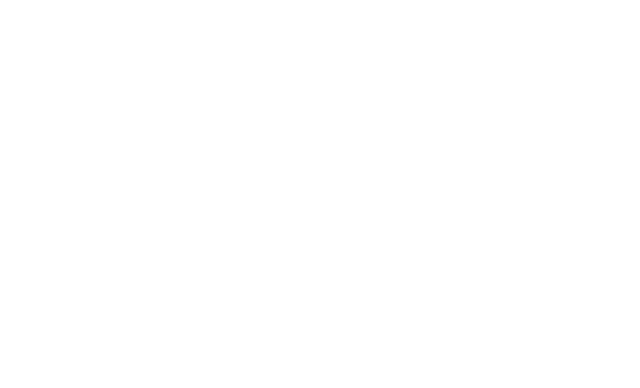
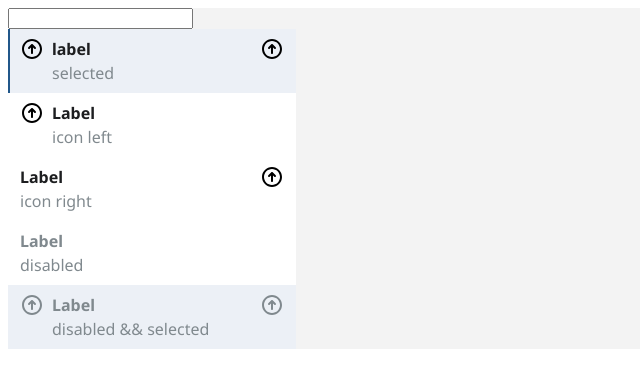
Before and after one commit to CasoGiuseppe/Portos-components-library, a Vue app: page / in a window 1280 px wide. Shown: the top 388 px of the page, without its empty margins (0-640 px from the left). Built offline with nearby package versions, Linux system fonts and the light colour scheme.

Commit message:
(base-list): #12714 refactor as other CR terms

```diff
--- a/src/App.vue
+++ b/src/App.vue
@@ -1,5 +1,8 @@
 <template>
-  <section></section>
+  <section>
+    <BaseListViewer />
+  </section>
 </template>
-
-<script setup lang="ts"></script>
+<script setup lang="ts">
+import BaseListViewer from './components/base/base-list/BaseListViewer.vue'
+</script>
--- a/src/components/base/base-list/BaseList.scss
+++ b/src/components/base/base-list/BaseList.scss
@@ -9,6 +9,11 @@
     background-color: var(--color-neutral-10, #fff);
     display: flex;
     position: relative;
+    justify-content: space-between;
+
+    &-center {
+      width: 100%;
+    }
 
     &-selected {
       background-color: var(--primary-color-10, #ecf0f6);
@@ -34,6 +39,12 @@
         display: none;
       }
     }
+    &:focus {
+      box-shadow:
+        0px 0px 0px 2px rgba(255, 255, 255, 1),
+        0px 0px 0px 6px rgba(189, 32, 203, 1);
+      margin: 6px 0;
+    }
     &:hover {
       &-disabled {
         * {
@@ -52,13 +63,6 @@
       }
     }
 
-    &-left {
-      flex-direction: row;
-    }
-    &-right {
-      flex-direction: row-reverse;
-    }
-
     &-label {
       &_item {
         @include text-body-m--bold;
--- a/src/components/base/base-list/BaseList.vue
+++ b/src/components/base/base-list/BaseList.vue
@@ -1,22 +1,26 @@
 <template>
+  <input type="text" value="" />
   <ul class="base-list">
     <li
       :class="[
         'base-list--item',
         `${item.selected ? 'base-list--item-selected' : ''}`,
-        `${item.disabled ? 'base-list--item-disabled' : ''}`,
-        `${item.icon ? `base-list--item-${item.icon.position}` : ''}`
+        `${item.disabled ? 'base-list--item-disabled' : ''}`
       ]"
       v-for="item in items"
       :key="item.id"
+      @click="selectItem(item)"
     >
-      <div v-if="item.icon">
+      <div v-if="item.icon && item.icon.left" class="base-list--item-left">
+        <Suspense>
           <BaseIcon
-          :name="item.icon.name"
-          :type="item.icon.type"
+            :name="item.icon.left.name"
+            :type="item.icon.left.type"
             :disabled="item.disabled"
           ></BaseIcon>
+        </Suspense>
       </div>
+      <div class="base-list--item-center">
         <div class="base-list--item-label">
           <div class="base-list--item-label_item" :class="{ disabled: item.disabled }">
             <slot :property="item.label" name="label"></slot>
@@ -24,6 +28,16 @@
           <div class="base-list--item-label_subitem" :class="{ disabled: item.disabled }">
             <slot :property="item.secondLabel" name="secondLabel"></slot>
           </div>
+        </div>
+      </div>
+      <div v-if="item.icon && item.icon.right" class="base-list--item-right">
+        <Suspense>
+          <BaseIcon
+            :name="item.icon.right.name"
+            :type="item.icon.right.type"
+            :disabled="item.disabled"
+          ></BaseIcon>
+        </Suspense>
       </div>
     </li>
   </ul>
@@ -41,6 +55,14 @@
     items: () => []
   }
 )
+
+// emits
+const customEmits = defineEmits(['selected'])
+const selectItem = (item: IListComponent) => {
+  if (!item.disabled) {
+    customEmits('selected', item)
+  }
+}
 </script>
 
 <style lang="scss" src="./BaseList.scss"></style>
--- a/src/components/base/base-list/BaseListViewer.vue
+++ b/src/components/base/base-list/BaseListViewer.vue
@@ -18,14 +18,43 @@
   {
     id: 1,
     label: 'label',
-    secondLabel: 'second label here',
-    icon: { type: Types.ARROW, name: 'IconArrowCircleUp', position: 'left' },
+    secondLabel: 'selected',
+    icon: {
+      left: { type: Types.ARROW, name: 'IconArrowCircleUp' },
+      right: { type: Types.ARROW, name: 'IconArrowCircleUp' }
+    },
     selected: true
   },
-  { id: 2, label: 'Label', secondLabel: 'Second label here', selected: false },
-  { id: 3, label: 'Label', secondLabel: 'Second label here', selected: false },
-  { id: 4, label: 'Label', secondLabel: 'Second label here', selected: false, disabled: true },
-  { id: 5, label: 'Label', secondLabel: 'Second Label disabled', selected: true, disabled: true }
+  {
+    id: 2,
+    label: 'Label',
+    secondLabel: 'icon left',
+    icon: {
+      left: { type: Types.ARROW, name: 'IconArrowCircleUp' }
+    },
+    selected: false
+  },
+  {
+    id: 3,
+    label: 'Label',
+    secondLabel: 'icon right',
+    icon: {
+      right: { type: Types.ARROW, name: 'IconArrowCircleUp' }
+    },
+    selected: false
+  },
+  { id: 4, label: 'Label', secondLabel: 'disabled', selected: false, disabled: true },
+  {
+    id: 5,
+    label: 'Label',
+    secondLabel: 'disabled && selected',
+    icon: {
+      left: { type: Types.ARROW, name: 'IconArrowCircleUp' },
+      right: { type: Types.ARROW, name: 'IconArrowCircleUp' }
+    },
+    selected: true,
+    disabled: true
+  }
 ]
 </script>
 
```
Also changed, not shown: src/components/base/base-list/models/BaseList.ts (+8 -3 lines). Lines whose indentation alone changed are shown as unchanged.
